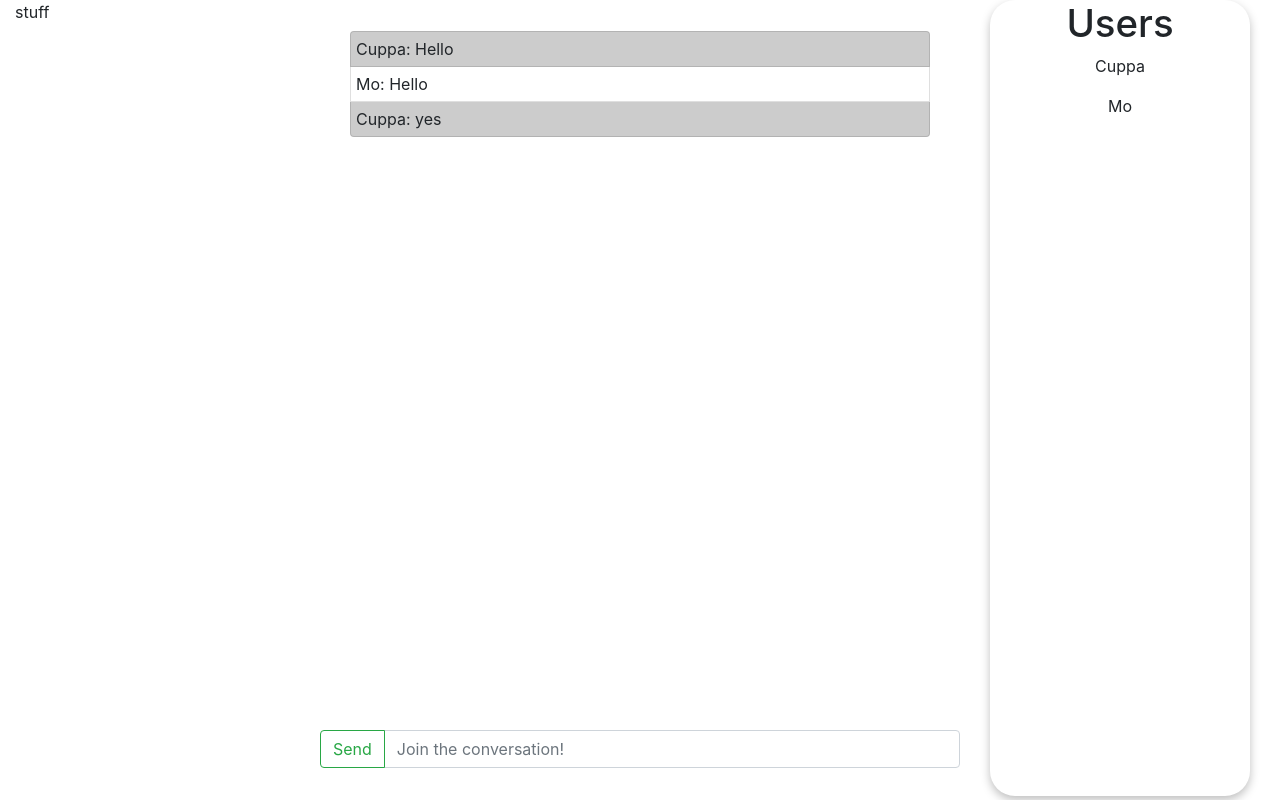
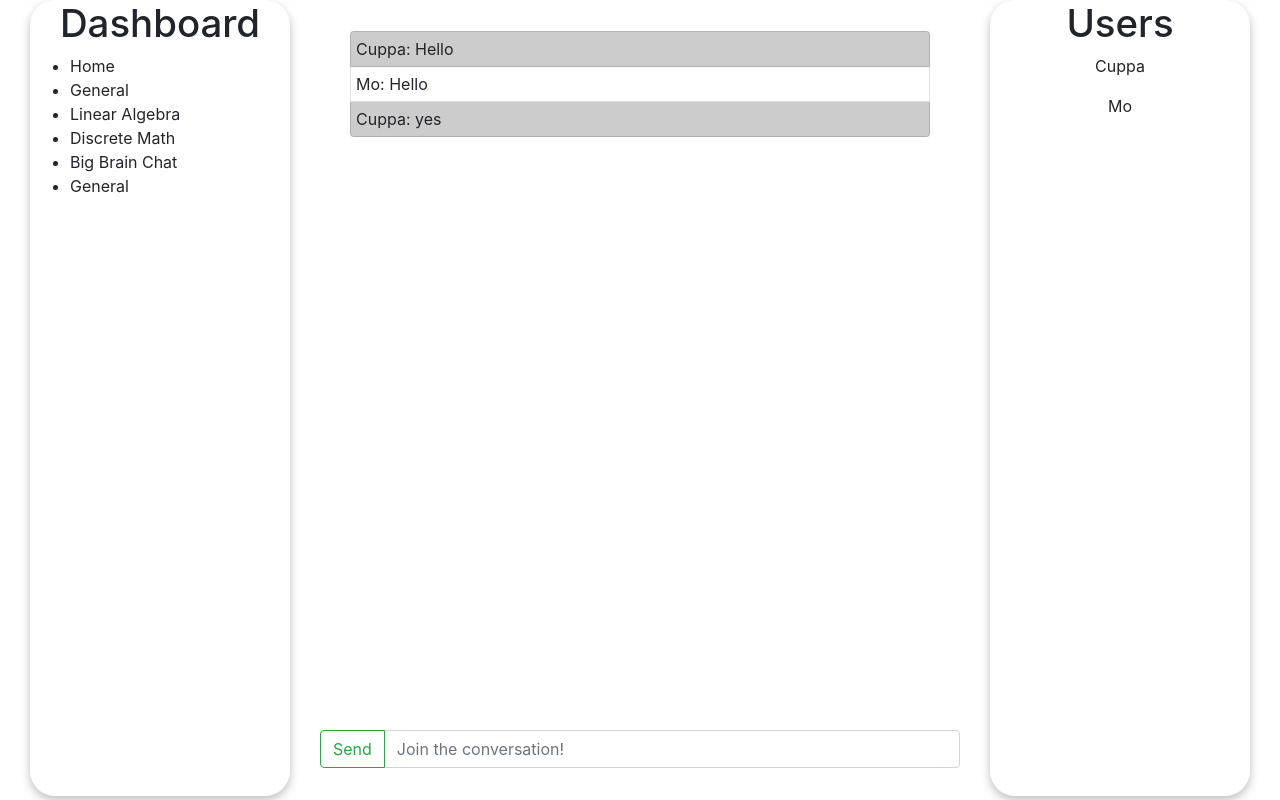
Before and after one commit to MichOchieng/math-centerV2, a React (Create React App) app in the folder math-center/: page / in a window 1280 px wide. Built offline with nearby package versions, Linux system fonts and the light colour scheme.

Commit message:
Added temporary dashboard with ul instead of sticky sidebar

```diff
--- a/math-center/src/components/chatRoomNav.js
+++ b/math-center/src/components/chatRoomNav.js
@@ -1,13 +1,28 @@
 import React, { Component } from 'react';
+import { Container, ListGroup, Button, InputGroup, FormControl } from 'react-bootstrap';
 
 class ChatRoomNav extends Component {
     render() {
         return (
-            <div>
-               stuff
-            </div>
+            <Container>
+                <div class="chatNav">
+                    <h1 class="chatNavHeader">
+                        Dashboard
+                    </h1>
+                    <ul>
+                        <li>Home</li>
+                        <li>General</li>
+                        <li>Linear Algebra</li>
+                        <li>Discrete Math</li>
+                        <li>Big Brain Chat</li>
+                        <li>General</li>
+
+                    </ul>
+                </div>
+            </Container>
         );
     }
+
 }
 
 export default ChatRoomNav;
```
